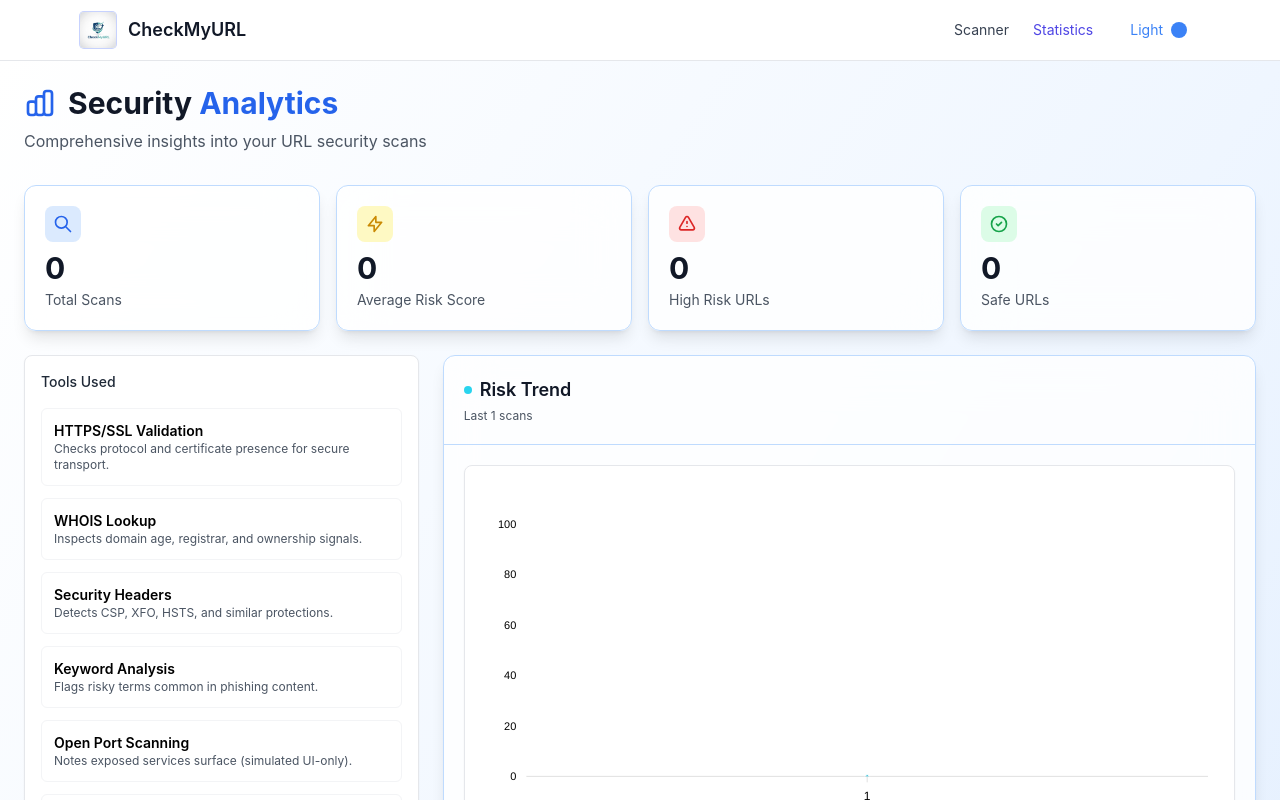
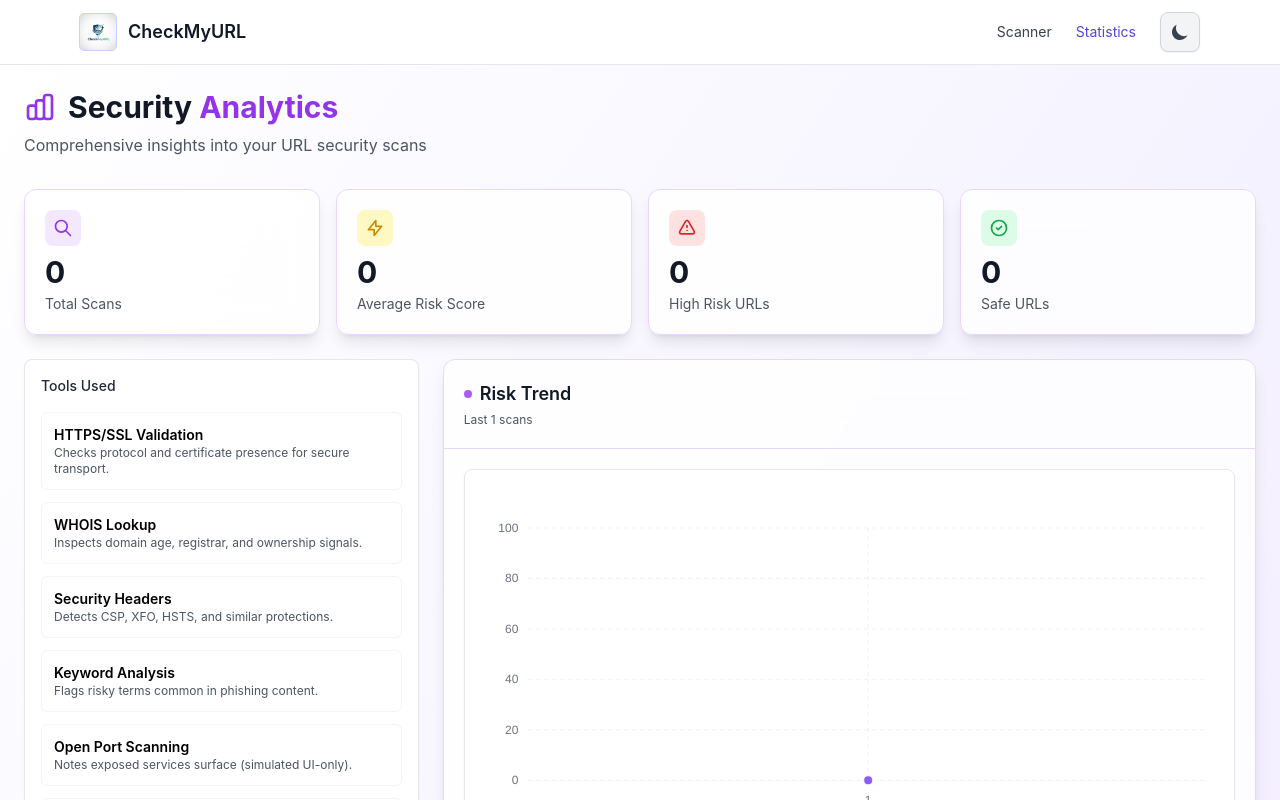
Before and after one commit to Sahana1255/url-checker, a React (Vite) app in the folder frontend/: page /statistics in a window 1280 px wide. Shown: the top 800 px of the page. Built offline with nearby package versions, Linux system fonts and the light colour scheme.

Commit message:
toggle theme

```diff
--- a/frontend/src/App.jsx
+++ b/frontend/src/App.jsx
@@ -10,7 +10,7 @@ function App() {
     <ThemeProvider>
       <ScanProvider>
         <Router>
-          <div className="min-h-screen bg-white dark:bg-black transition-colors">
+          <div className="min-h-screen bg-white dark:bg-gray-900 transition-colors duration-200">
             <Navbar />
             <Routes>
               <Route path="/" element={<Scanner />} />
--- a/frontend/src/components/ThemeToggle.jsx
+++ b/frontend/src/components/ThemeToggle.jsx
@@ -1,24 +1,40 @@
 import { useTheme } from "../context/ThemeContext";
 
 const ThemeToggle = () => {
-  const { theme, toggle } = useTheme();
+  const { isDark, toggleTheme } = useTheme();
+
+  console.log('ThemeToggle - isDark:', isDark); // Debug log
+
   return (
     <button
-      onClick={toggle}
-      aria-label="Toggle theme"
-      className={`inline-flex items-center gap-2 rounded-md border px-3 py-1.5 text-sm
-        ${
-          theme === "dark"
-            ? "border-black bg-black text-neon-blue hover:bg-gray-900"
-            : "border-white bg-white text-blue-500 hover:bg-gray-100"
-        }`}
+      onClick={toggleTheme}
+      className="flex items-center justify-center w-10 h-10 rounded-lg bg-gray-100 hover:bg-gray-200 dark:bg-gray-800 dark:hover:bg-gray-700 transition-all duration-200 border border-gray-300 dark:border-gray-600 shadow-sm hover:shadow-md"
+      aria-label={isDark ? "Switch to light mode" : "Switch to dark mode"}
+      title={isDark ? "Switch to light mode" : "Switch to dark mode"}
     >
-      <span>{theme === "dark" ? "Dark" : "Light"}</span>
-      <span
-        className={`h-4 w-4 rounded-full ${
-          theme === "dark" ? "bg-neon-blue" : "bg-blue-500"
-        }`}
-      />
+      {isDark ? (
+        // Sun icon for dark mode (switch to light)
+        <svg
+          className="w-5 h-5 text-yellow-500"
+          fill="currentColor"
+          viewBox="0 0 20 20"
+        >
+          <path
+            fillRule="evenodd"
+            d="M10 2a1 1 0 011 1v1a1 1 0 11-2 0V3a1 1 0 011-1zm4 8a4 4 0 11-8 0 4 4 0 018 0zm-.464 4.95l.707.707a1 1 0 001.414-1.414l-.707-.707a1 1 0 00-1.414 1.414zm2.12-10.607a1 1 0 010 1.414l-.706.707a1 1 0 11-1.414-1.414l.707-.707a1 1 0 011.414 0zM17 11a1 1 0 100-2h-1a1 1 0 100 2h1zm-7 4a1 1 0 011 1v1a1 1 0 11-2 0v-1a1 1 0 011-1zM5.05 6.464A1 1 0 106.465 5.05l-.708-.707a1 1 0 00-1.414 1.414l.707.707zm1.414 8.486l-.707.707a1 1 0 01-1.414-1.414l.707-.707a1 1 0 011.414 1.414zM4 11a1 1 0 100-2H3a1 1 0 000 2h1z"
+            clipRule="evenodd"
+          />
+        </svg>
+      ) : (
+        // Moon icon for light mode (switch to dark)
+        <svg
+          className="w-5 h-5 text-gray-700"
+          fill="currentColor"
+          viewBox="0 0 20 20"
+        >
+          <path d="M17.293 13.293A8 8 0 016.707 2.707a8.001 8.001 0 1010.586 10.586z" />
+        </svg>
+      )}
     </button>
   );
 };
--- a/frontend/src/context/ThemeContext.jsx
+++ b/frontend/src/context/ThemeContext.jsx
@@ -1,26 +1,48 @@
-import { createContext, useContext, useState, useEffect } from "react";
+import React, { createContext, useContext, useState, useEffect } from 'react';
 
 const ThemeContext = createContext();
 
-export const ThemeProvider = ({ children }) => {
-  const [theme, setTheme] = useState("light");
+export function ThemeProvider({ children }) {
+  const [isDark, setIsDark] = useState(false);
 
   useEffect(() => {
-    // Apply theme to html/body
-    if (theme === "dark") {
-      document.documentElement.classList.add("dark");
+    // Check for saved theme preference or use system preference
+    const savedTheme = localStorage.getItem('theme');
+    const systemPrefersDark = window.matchMedia('(prefers-color-scheme: dark)').matches;
+
+    if (savedTheme === 'dark' || (!savedTheme && systemPrefersDark)) {
+      setIsDark(true);
+      document.documentElement.classList.add('dark');
     } else {
-      document.documentElement.classList.remove("dark");
+      setIsDark(false);
+      document.documentElement.classList.remove('dark');
     }
-  }, [theme]);
+  }, []);
 
-  const toggle = () => setTheme(theme === "light" ? "dark" : "light");
+  const toggleTheme = () => {
+    const newTheme = !isDark;
+    setIsDark(newTheme);
+
+    if (newTheme) {
+      document.documentElement.classList.add('dark');
+      localStorage.setItem('theme', 'dark');
+    } else {
+      document.documentElement.classList.remove('dark');
+      localStorage.setItem('theme', 'light');
+    }
+  };
 
   return (
-    <ThemeContext.Provider value={{ theme, toggle }}>
+    <ThemeContext.Provider value={{ isDark, toggleTheme }}>
       {children}
     </ThemeContext.Provider>
   );
-};
+}
 
-export const useTheme = () => useContext(ThemeContext);
+export function useTheme() {
+  const context = useContext(ThemeContext);
+  if (context === undefined) {
+    throw new Error('useTheme must be used within a ThemeProvider');
+  }
+  return context;
+}
--- a/frontend/src/pages/Statistics.jsx
+++ b/frontend/src/pages/Statistics.jsx
@@ -14,7 +14,7 @@ function Statistics() {
     [last, history.length]
   );
 
-  // Risk trend line - Updated colors for neon theme
+  // Risk trend line - Updated colors for new primary color
   const riskSeries = useMemo(
     () => [{ name: "Risk", data: last.map((e) => (Number.isFinite(e.riskScore) ? e.riskScore : 0)) }],
     [last]
@@ -23,13 +23,14 @@ function Statistics() {
     () => ({
       chart: {
         toolbar: { show: false },
-        animations: { enabled: true, speed: 400 },
-        background: 'transparent'
+        animations: { enabled: true, speed: 800, easing: 'easeout' },
+        background: 'transparent',
+        foreColor: '#6B7280'
       },
-      stroke: { curve: "smooth", width: 3 },
+      stroke: { curve: "smooth", width: 4, colors: ['#8B5CF6'] },
       dataLabels: { enabled: false },
       grid: {
-        borderColor: 'var(--grid-color)',
+        borderColor: 'rgba(139, 92, 246, 0.1)',
         strokeDashArray: 4,
         xaxis: { lines: { show: true } },
         yaxis: { lines: { show: true } }
@@ -38,22 +39,33 @@ function Statistics() {
         categories: labels,
         tickPlacement: "on",
         labels: {
-          style: { colors: 'var(--text-secondary)' }
-        }
+          style: { colors: '#6B7280', fontSize: '12px' }
+        },
+        axisBorder: { show: false },
+        axisTicks: { show: false }
       },
       yaxis: {
         min: 0,
         max: 100,
         forceNiceScale: true,
         labels: {
-          style: { colors: 'var(--text-secondary)' }
+          style: { colors: '#6B7280', fontSize: '12px' }
         }
       },
-      colors: ["#06b6d4"], // Cyan for light mode, will be overridden via CSS variables
+      colors: ["#8B5CF6"], // New primary purple
       tooltip: {
         theme: 'dark',
         style: {
           fontSize: '12px'
+        }
+      },
+      markers: {
+        size: 5,
+        colors: ['#8B5CF6'],
+        strokeColors: '#fff',
+        strokeWidth: 2,
+        hover: {
+          size: 7
         }
       }
     }),
@@ -77,31 +89,34 @@ function Statistics() {
     () => ({
       chart: {
         toolbar: { show: false },
-        animations: { enabled: true, speed: 400 },
-        background: 'transparent'
+        animations: { enabled: true, speed: 800, easing: 'easeout' },
+        background: 'transparent',
+        foreColor: '#6B7280'
       },
       plotOptions: {
         bar: {
-          borderRadius: 6,
-          columnWidth: "45%",
+          borderRadius: 8,
+          columnWidth: "55%",
           distributed: false
         }
       },
       xaxis: {
         categories: toolOrder,
         labels: {
-          style: { colors: 'var(--text-secondary)' }
-        }
+          style: { colors: '#6B7280', fontSize: '12px' }
+        },
+        axisBorder: { show: false },
+        axisTicks: { show: false }
       },
       yaxis: {
         labels: {
-          style: { colors: 'var(--text-secondary)' }
+          style: { colors: '#6B7280', fontSize: '12px' }
         }
       },
-      colors: ["#3b82f6"], // Blue
+      colors: ["#8B5CF6"], // New primary purple
       dataLabels: { enabled: false },
       grid: {
-        borderColor: 'var(--grid-color)',
+        borderColor: 'rgba(139, 92, 246, 0.1)',
         strokeDashArray: 4
       },
       tooltip: {
@@ -132,31 +147,34 @@ function Statistics() {
     () => ({
       chart: {
         toolbar: { show: false },
-        animations: { enabled: true, speed: 400 },
-        background: 'transparent'
+        animations: { enabled: true, speed: 800, easing: 'easeout' },
+        background: 'transparent',
+        foreColor: '#6B7280'
       },
       plotOptions: {
         bar: {
-          borderRadius: 6,
-          columnWidth: "50%",
+          borderRadius: 8,
+          columnWidth: "60%",
           distributed: true
         }
       },
       xaxis: {
         categories: bucketLabels,
         labels: {
-          style: { colors: 'var(--text-secondary)' }
-        }
+          style: { colors: '#6B7280', fontSize: '12px' }
+        },
+        axisBorder: { show: false },
+        axisTicks: { show: false }
       },
       yaxis: {
         labels: {
-          style: { colors: 'var(--text-secondary)' }
+          style: { colors: '#6B7280', fontSize: '12px' }
         }
       },
-      colors: ["#22c55e", "#84cc16", "#eab308", "#f97316", "#ef4444"], // Gradient from green to red
+      colors: ["#10B981", "#8B5CF6", "#F59E0B", "#F97316", "#EF4444"], // Purple included in gradient
       dataLabels: { enabled: false },
       grid: {
-        borderColor: 'var(--grid-color)',
+        borderColor: 'rgba(139, 92, 246, 0.1)',
         strokeDashArray: 4
       },
       legend: { show: false },
@@ -179,72 +197,72 @@ function Statistics() {
   const safeCount = history.filter(e => (e.riskScore || 0) < 40).length;
 
   return (
-    <div className="min-h-screen bg-gradient-to-br from-white via-blue-50 to-blue-100 dark:from-gray-950 dark:via-black dark:to-blue-950/30 p-6">
+    <div className="min-h-screen bg-gradient-to-br from-white via-violet-50 to-purple-100 dark:from-gray-950 dark:via-gray-900 dark:to-purple-950/20 p-6 transition-all duration-500 ease-in-out">
       {/* Header Section */}
-      <div className="mb-8">
+      <div className="mb-8 transition-all duration-500">
         <div className="flex items-center gap-3 mb-2">
-          <svg className="w-8 h-8 text-blue-600 dark:text-cyan-400" fill="none" stroke="currentColor" viewBox="0 0 24 24">
+          <svg className="w-8 h-8 text-purple-600 dark:text-purple-400 transition-colors duration-500" fill="none" stroke="currentColor" viewBox="0 0 24 24">
             <path strokeLinecap="round" strokeLinejoin="round" strokeWidth={2} d="M9 19v-6a2 2 0 00-2-2H5a2 2 0 00-2 2v6a2 2 0 002 2h2a2 2 0 002-2zm0 0V9a2 2 0 012-2h2a2 2 0 012 2v10m-6 0a2 2 0 002 2h2a2 2 0 002-2m0 0V5a2 2 0 012-2h2a2 2 0 012 2v14a2 2 0 01-2 2h-2a2 2 0 01-2-2z" />
           </svg>
-          <h1 className="text-3xl font-bold text-gray-900 dark:text-white">
-            Security <span className="text-blue-600 dark:text-cyan-400">Analytics</span>
+          <h1 className="text-3xl font-bold text-gray-900 dark:text-white transition-colors duration-500">
+            Security <span className="text-purple-600 dark:text-purple-400 transition-colors duration-500">Analytics</span>
           </h1>
         </div>
-        <p className="text-gray-600 dark:text-gray-400">Comprehensive insights into your URL security scans</p>
+        <p className="text-gray-600 dark:text-gray-400 transition-colors duration-500">Comprehensive insights into your URL security scans</p>
       </div>
 
       {/* Stats Grid */}
       <div className="grid grid-cols-1 sm:grid-cols-2 lg:grid-cols-4 gap-4 mb-6">
         {/* Total Scans */}
-        <div className="bg-white/80 dark:bg-black/40 backdrop-blur-xl border border-blue-200 dark:border-cyan-500/30 rounded-xl p-5 shadow-lg dark:shadow-cyan-500/10 hover:shadow-xl dark:hover:shadow-cyan-500/20 transition-all duration-300">
+        <div className="bg-white/80 dark:bg-gray-900/80 backdrop-blur-xl border border-purple-200 dark:border-purple-500/30 rounded-xl p-5 shadow-lg dark:shadow-purple-500/10 hover:shadow-xl dark:hover:shadow-purple-500/20 transition-all duration-500 hover:scale-105 hover:border-purple-300 dark:hover:border-purple-400/50">
           <div className="flex items-center justify-between mb-2">
-            <div className="p-2 bg-blue-100 dark:bg-cyan-500/20 rounded-lg">
-              <svg className="w-5 h-5 text-blue-600 dark:text-cyan-400" fill="none" stroke="currentColor" viewBox="0 0 24 24">
+            <div className="p-2 bg-purple-100 dark:bg-purple-500/20 rounded-lg transition-colors duration-500">
+              <svg className="w-5 h-5 text-purple-600 dark:text-purple-400 transition-colors duration-500" fill="none" stroke="currentColor" viewBox="0 0 24 24">
                 <path strokeLinecap="round" strokeLinejoin="round" strokeWidth={2} d="M21 21l-6-6m2-5a7 7 0 11-14 0 7 7 0 0114 0z" />
               </svg>
             </div>
           </div>
-          <div className="text-3xl font-bold text-gray-900 dark:text-white mb-1">{totalScans}</div>
-          <div className="text-sm text-gray-600 dark:text-gray-400">Total Scans</div>
+          <div className="text-3xl font-bold text-gray-900 dark:text-white mb-1 transition-colors duration-500">{totalScans}</div>
+          <div className="text-sm text-gray-600 dark:text-gray-400 transition-colors duration-500">Total Scans</div>
         </div>
 
         {/* Average Risk */}
-        <div className="bg-white/80 dark:bg-black/40 backdrop-blur-xl border border-blue-200 dark:border-cyan-500/30 rounded-xl p-5 shadow-lg dark:shadow-cyan-500/10 hover:shadow-xl dark:hover:shadow-cyan-500/20 transition-all duration-300">
+        <div className="bg-white/80 dark:bg-gray-900/80 backdrop-blur-xl border border-purple-200 dark:border-purple-500/30 rounded-xl p-5 shadow-lg dark:shadow-purple-500/10 hover:shadow-xl dark:hover:shadow-purple-500/20 transition-all duration-500 hover:scale-105 hover:border-purple-300 dark:hover:border-purple-400/50">
           <div className="flex items-center justify-between mb-2">
-            <div className="p-2 bg-yellow-100 dark:bg-yellow-500/20 rounded-lg">
-              <svg className="w-5 h-5 text-yellow-600 dark:text-yellow-400" fill="none" stroke="currentColor" viewBox="0 0 24 24">
+            <div className="p-2 bg-yellow-100 dark:bg-yellow-500/20 rounded-lg transition-colors duration-500">
+              <svg className="w-5 h-5 text-yellow-600 dark:text-yellow-400 transition-colors duration-500" fill="none" stroke="currentColor" viewBox="0 0 24 24">
                 <path strokeLinecap="round" strokeLinejoin="round" strokeWidth={2} d="M13 10V3L4 14h7v7l9-11h-7z" />
               </svg>
             </div>
           </div>
-          <div className="text-3xl font-bold text-gray-900 dark:text-white mb-1">{avgRisk}</div>
-          <div className="text-sm text-gray-600 dark:text-gray-400">Average Risk Score</div>
+          <div className="text-3xl font-bold text-gray-900 dark:text-white mb-1 transition-colors duration-500">{avgRisk}</div>
+          <div className="text-sm text-gray-600 dark:text-gray-400 transition-colors duration-500">Average Risk Score</div>
         </div>
 
         {/* High Risk URLs */}
-        <div className="bg-white/80 dark:bg-black/40 backdrop-blur-xl border border-blue-200 dark:border-cyan-500/30 rounded-xl p-5 shadow-lg dark:shadow-cyan-500/10 hover:shadow-xl dark:hover:shadow-cyan-500/20 transition-all duration-300">
+        <div className="bg-white/80 dark:bg-gray-900/80 backdrop-blur-xl border border-purple-200 dark:border-purple-500/30 rounded-xl p-5 shadow-lg dark:shadow-purple-500/10 hover:shadow-xl dark:hover:shadow-purple-500/20 transition-all duration-500 hover:scale-105 hover:border-purple-300 dark:hover:border-purple-400/50">
           <div className="flex items-center justify-between mb-2">
-            <div className="p-2 bg-red-100 dark:bg-red-500/20 rounded-lg">
-              <svg className="w-5 h-5 text-red-600 dark:text-red-400" fill="none" stroke="currentColor" viewBox="0 0 24 24">
+            <div className="p-2 bg-red-100 dark:bg-red-500/20 rounded-lg transition-colors duration-500">
+              <svg className="w-5 h-5 text-red-600 dark:text-red-400 transition-colors duration-500" fill="none" stroke="currentColor" viewBox="0 0 24 24">
                 <path strokeLinecap="round" strokeLinejoin="round" strokeWidth={2} d="M12 9v2m0 4h.01m-6.938 4h13.856c1.54 0 2.502-1.667 1.732-3L13.732 4c-.77-1.333-2.694-1.333-3.464 0L3.34 16c-.77 1.333.192 3 1.732 3z" />
               </svg>
             </div>
           </div>
-          <div className="text-3xl font-bold text-gray-900 dark:text-white mb-1">{highRiskCount}</div>
-          <div className="text-sm text-gray-600 dark:text-gray-400">High Risk URLs</div>
+          <div className="text-3xl font-bold text-gray-900 dark:text-white mb-1 transition-colors duration-500">{highRiskCount}</div>
+          <div className="text-sm text-gray-600 dark:text-gray-400 transition-colors duration-500">High Risk URLs</div>
         </div>
 
         {/* Safe URLs */}
-        <div className="bg-white/80 dark:bg-black/40 backdrop-blur-xl border border-blue-200 dark:border-cyan-500/30 rounded-xl p-5 shadow-lg dark:shadow-cyan-500/10 hover:shadow-xl dark:hover:shadow-cyan-500/20 transition-all duration-300">
+        <div className="bg-white/80 dark:bg-gray-900/80 backdrop-blur-xl border border-purple-200 dark:border-purple-500/30 rounded-xl p-5 shadow-lg dark:shadow-purple-500/10 hover:shadow-xl dark:hover:shadow-purple-500/20 transition-all duration-500 hover:scale-105 hover:border-purple-300 dark:hover:border-purple-400/50">
           <div className="flex items-center justify-between mb-2">
-            <div className="p-2 bg-green-100 dark:bg-green-500/20 rounded-lg">
-              <svg className="w-5 h-5 text-green-600 dark:text-green-400" fill="none" stroke="currentColor" viewBox="0 0 24 24">
+            <div className="p-2 bg-green-100 dark:bg-green-500/20 rounded-lg transition-colors duration-500">
+              <svg className="w-5 h-5 text-green-600 dark:text-green-400 transition-colors duration-500" fill="none" stroke="currentColor" viewBox="0 0 24 24">
                 <path strokeLinecap="round" strokeLinejoin="round" strokeWidth={2} d="M9 12l2 2 4-4m6 2a9 9 0 11-18 0 9 9 0 0118 0z" />
               </svg>
             </div>
           </div>
-          <div className="text-3xl font-bold text-gray-900 dark:text-white mb-1">{safeCount}</div>
-          <div className="text-sm text-gray-600 dark:text-gray-400">Safe URLs</div>
+          <div className="text-3xl font-bold text-gray-900 dark:text-white mb-1 transition-colors duration-500">{safeCount}</div>
+          <div className="text-sm text-gray-600 dark:text-gray-400 transition-colors duration-500">Safe URLs</div>
         </div>
       </div>
 
@@ -258,13 +276,13 @@ function Statistics() {
         {/* Charts - Right Column */}
         <div className="lg:col-span-2 space-y-6">
           {/* Risk Trend Line Chart */}
-          <div className="bg-white/80 dark:bg-black/40 backdrop-blur-xl border border-blue-200 dark:border-cyan-500/30 rounded-xl shadow-lg dark:shadow-cyan-500/10 overflow-hidden hover:shadow-xl dark:hover:shadow-cyan-500/20 transition-all duration-300">
-            <div className="p-5 border-b border-blue-200 dark:border-cyan-500/30">
+          <div className="bg-white/80 dark:bg-gray-900/80 backdrop-blur-xl border border-purple-200 dark:border-purple-500/30 rounded-xl shadow-lg dark:shadow-purple-500/10 overflow-hidden hover:shadow-xl dark:hover:shadow-purple-500/20 transition-all duration-500 hover:border-purple-300 dark:hover:border-purple-400/50">
+            <div className="p-5 border-b border-purple-200 dark:border-purple-500/30 transition-colors duration-500">
               <div className="flex items-center gap-2">
-                <div className="w-2 h-2 rounded-full bg-cyan-400 dark:bg-cyan-400 animate-pulse"></div>
-                <h3 className="text-lg font-semibold text-gray-900 dark:text-white">Risk Trend</h3>
+                <div className="w-2 h-2 rounded-full bg-purple-500 dark:bg-purple-400 animate-pulse transition-colors duration-500"></div>
+                <h3 className="text-lg font-semibold text-gray-900 dark:text-white transition-colors duration-500">Risk Trend</h3>
               </div>
-              <p className="text-xs text-gray-600 dark:text-gray-400 mt-1">Last {last.length} scans</p>
+              <p className="text-xs text-gray-600 dark:text-gray-400 mt-1 transition-colors duration-500">Last {last.length} scans</p>
             </div>
             <div className="p-5">
               <LineCard
@@ -278,13 +296,13 @@ function Statistics() {
           </div>
 
           {/* Tool Findings Bar Chart */}
-          <div className="bg-white/80 dark:bg-black/40 backdrop-blur-xl border border-blue-200 dark:border-cyan-500/30 rounded-xl shadow-lg dark:shadow-cyan-500/10 overflow-hidden hover:shadow-xl dark:hover:shadow-cyan-500/20 transition-all duration-300">
-            <div className="p-5 border-b border-blue-200 dark:border-cyan-500/30">
+          <div className="bg-white/80 dark:bg-gray-900/80 backdrop-blur-xl border border-purple-200 dark:border-purple-500/30 rounded-xl shadow-lg dark:shadow-purple-500/10 overflow-hidden hover:shadow-xl dark:hover:shadow-purple-500/20 transition-all duration-500 hover:border-purple-300 dark:hover:border-purple-400/50">
+            <div className="p-5 border-b border-purple-200 dark:border-purple-500/30 transition-colors duration-500">
               <div className="flex items-center gap-2">
-                <div className="w-2 h-2 rounded-full bg-blue-500 dark:bg-cyan-400 animate-pulse"></div>
-                <h3 className="text-lg font-semibold text-gray-900 dark:text-white">Tool Findings Distribution</h3>
+                <div className="w-2 h-2 rounded-full bg-purple-500 dark:bg-purple-400 animate-pulse transition-colors duration-500"></div>
+                <h3 className="text-lg font-semibold text-gray-900 dark:text-white transition-colors duration-500">Tool Findings Distribution</h3>
               </div>
-              <p className="text-xs text-gray-600 dark:text-gray-400 mt-1">Cumulative findings across all scans</p>
+              <p className="text-xs text-gray-600 dark:text-gray-400 mt-1 transition-colors duration-500">Cumulative findings across all scans</p>
             </div>
             <div className="p-5">
               <BarCard
@@ -298,13 +316,13 @@ function Statistics() {
           </div>
 
           {/* Risk Distribution Bar Chart */}
-          <div className="bg-white/80 dark:bg-black/40 backdrop-blur-xl border border-blue-200 dark:border-cyan-500/30 rounded-xl shadow-lg dark:shadow-cyan-500/10 overflow-hidden hover:shadow-xl dark:hover:shadow-cyan-500/20 transition-all duration-300">
-            <div className="p-5 border-b border-blue-200 dark:border-cyan-500/30">
+          <div className="bg-white/80 dark:bg-gray-900/80 backdrop-blur-xl border border-purple-200 dark:border-purple-500/30 rounded-xl shadow-lg dark:shadow-purple-500/10 overflow-hidden hover:shadow-xl dark:hover:shadow-purple-500/20 transition-all duration-500 hover:border-purple-300 dark:hover:border-purple-400/50">
+            <div className="p-5 border-b border-purple-200 dark:border-purple-500/30 transition-colors duration-500">
               <div className="flex items-center gap-2">
-                <div className="w-2 h-2 rounded-full bg-red-500 dark:bg-cyan-400 animate-pulse"></div>
-                <h3 className="text-lg font-semibold text-gray-900 dark:text-white">Risk Score Distribution</h3>
+                <div className="w-2 h-2 rounded-full bg-purple-500 dark:bg-purple-400 animate-pulse transition-colors duration-500"></div>
+                <h3 className="text-lg font-semibold text-gray-900 dark:text-white transition-colors duration-500">Risk Score Distribution</h3>
               </div>
-              <p className="text-xs text-gray-600 dark:text-gray-400 mt-1">URLs categorized by risk level</p>
+              <p className="text-xs text-gray-600 dark:text-gray-400 mt-1 transition-colors duration-500">URLs categorized by risk level</p>
             </div>
             <div className="p-5">
               <BarCard
--- a/frontend/tailwind.config.js
+++ b/frontend/tailwind.config.js
@@ -1,11 +1,15 @@
-// tailwind.config.js
+/** @type {import('tailwindcss').Config} */
 module.exports = {
-  darkMode: 'class',
   content: [
     "./src/**/*.{js,jsx,ts,tsx}",
   ],
+  darkMode: 'class', // This is crucial - must be 'class'
   theme: {
-    extend: {},
+    extend: {
+      colors: {
+        // Your custom colors
+      },
+    },
   },
   plugins: [],
 }
```
